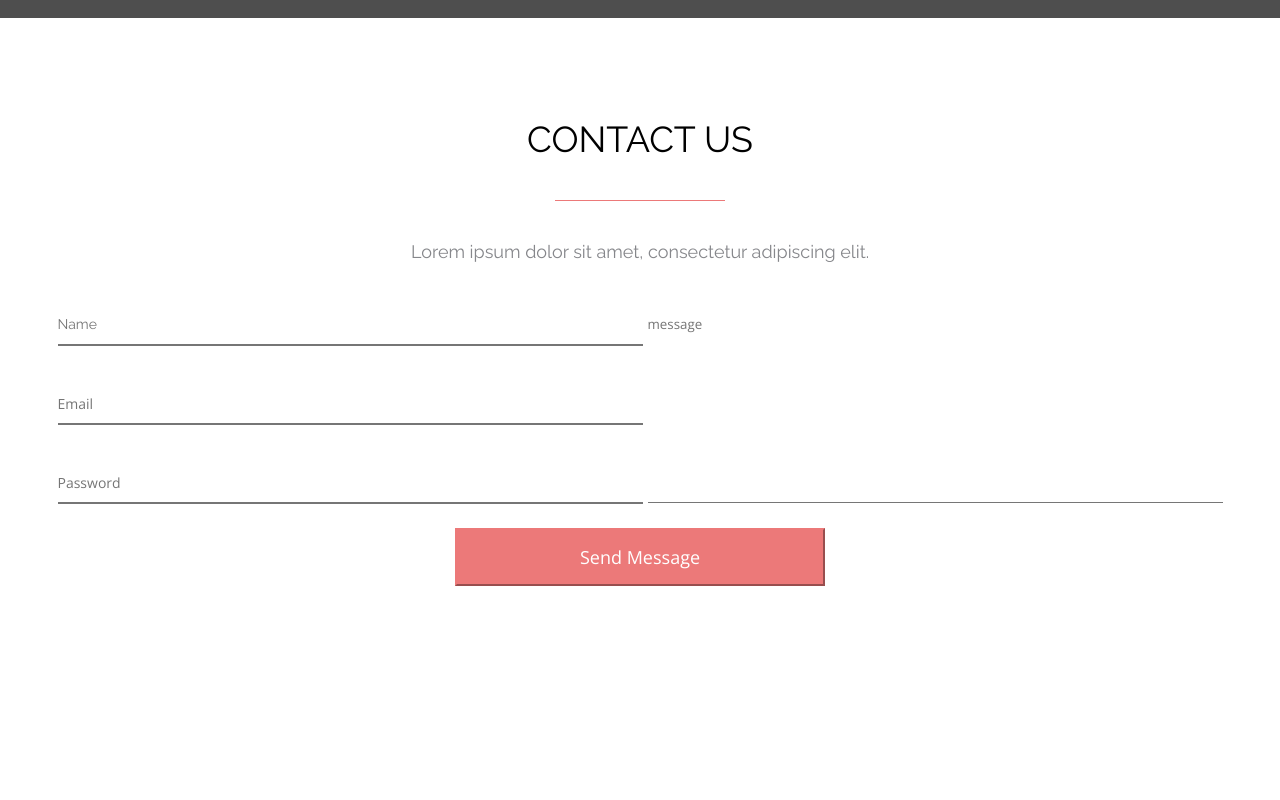
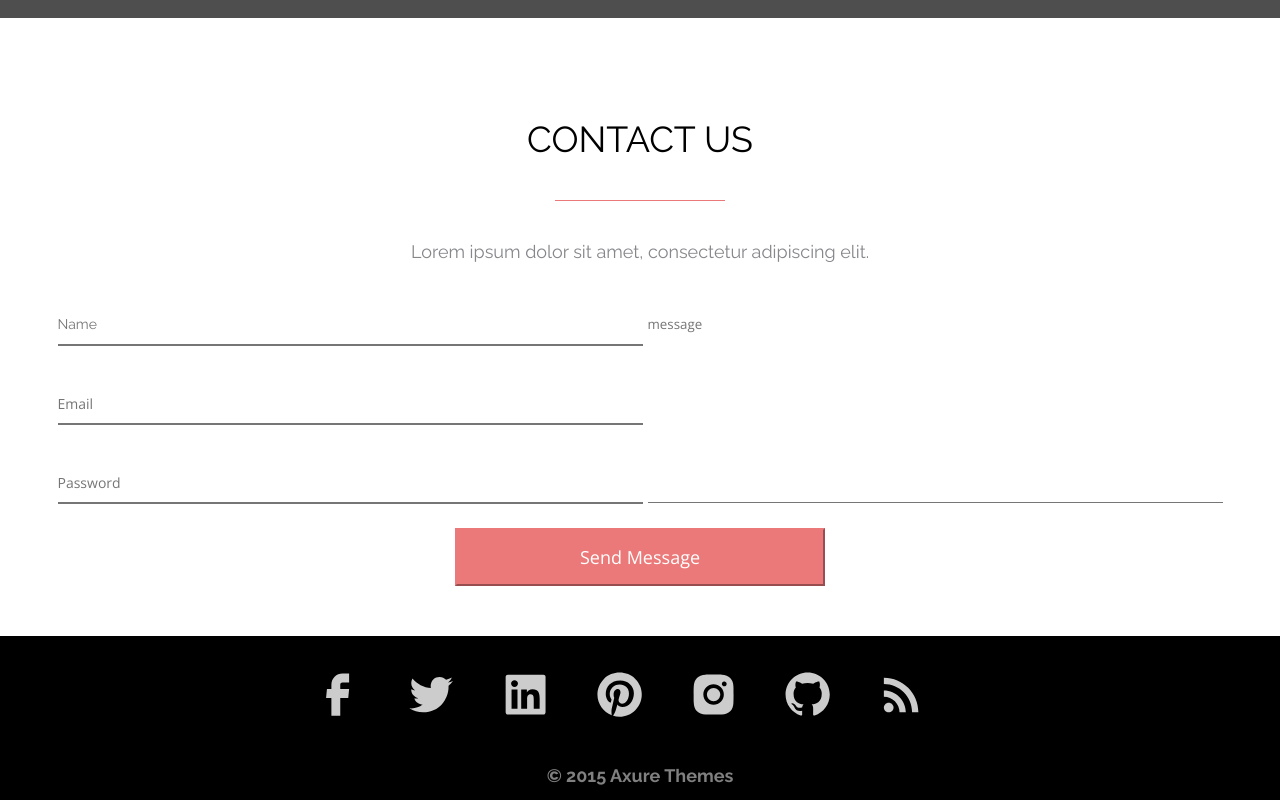
Before and after one commit to toly9191/axit, a plain HTML site: page index.html in a window 1280 px wide. Shown: the part 4611-5411 px from the top of the page. Before the commit the page ends 5247 px from the top, so only its background shows below. Drawn offline with nearby package versions, Linux system fonts and the light colour scheme; grey boxes are pictures that could not be loaded; a web font is replaced by a local one.

Commit message:
add index.html

```diff
--- a/index.html
+++ b/index.html
@@ -15,6 +15,7 @@
     <link rel="stylesheet" href="./styles/social.css" />
     <link rel="stylesheet" href="./styles/design.css" />
     <link rel="stylesheet" href="./styles/contact.css" />
+    <link rel="stylesheet" href="./styles/footer.css" />
     <link
       href="https://fonts.googleapis.com/css2?family=Open+Sans&family=Raleway&display=swap"
       rel="stylesheet"
@@ -416,5 +417,37 @@
         </div>
       </div>
     </div>
+    <!-- Блок FOOTER -->
+
+    <footer>
+      <div class="container">
+        <div class="conteiner-row">
+          <div class="conteiner-row__logo">
+            <p class="conteiner-row__logo-image">
+              <img src="./images/1facebook_icon.svg" />
+            </p>
+            <p class="conteiner-row__logo-image">
+              <img src="./images/2twitter_icon.svg" />
+            </p>
+            <p class="conteiner-row__logo-image">
+              <img src="./images/3linkedin_icon.svg" />
+            </p>
+            <p class="conteiner-row__logo-image">
+              <img src="./images/4pinterest_icon.svg" />
+            </p>
+            <p class="conteiner-row__logo-image">
+              <img src="./images/5instagram_icon.svg" />
+            </p>
+            <p class="conteiner-row__logo-image">
+              <img src="./images/6github_icon.svg" />
+            </p>
+            <p class="conteiner-row__logo-image">
+              <img src="./images/7rss_icon.svg" />
+            </p>
+          </div>
+          <h5 class="conteiner-row__logo-text">© 2015 Axure Themes</h5>
+        </div>
+      </div>
+    </footer>
   </body>
 </html>
--- /dev/null
+++ b/styles/footer.css
@@ -0,0 +1,23 @@
+@import url(https://fonts.google.com/specimen/Raleway?query=ral);
+footer {
+    background-color: black;
+    width: 100%;
+}
+.conteiner-row {
+    height: 164px;
+}
+.conteiner-row__logo {
+    display: flex;
+    justify-content: center;
+}
+.conteiner-row__logo-image {
+    margin-right: 40px;
+    padding: 32px 0 39px;
+}
+.conteiner-row__logo-text {
+    text-align: center;
+    color: #FFFFFF80;
+    font-size: 18px;
+    line-height: 21.13px;
+    font-weight: 400px;
+}
```
Also changed, not shown: images/1facebook_icon.svg (added), images/2twitter_icon.svg (added), images/3linkedin_icon.svg (added), images/4pinterest_icon.svg (added), images/5instagram_icon.svg (added), images/6github_icon.svg (added), images/7rss_icon.svg (added).
